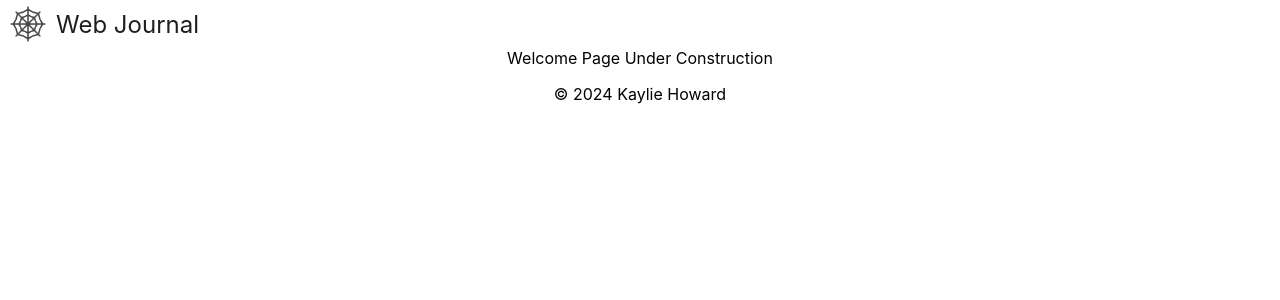
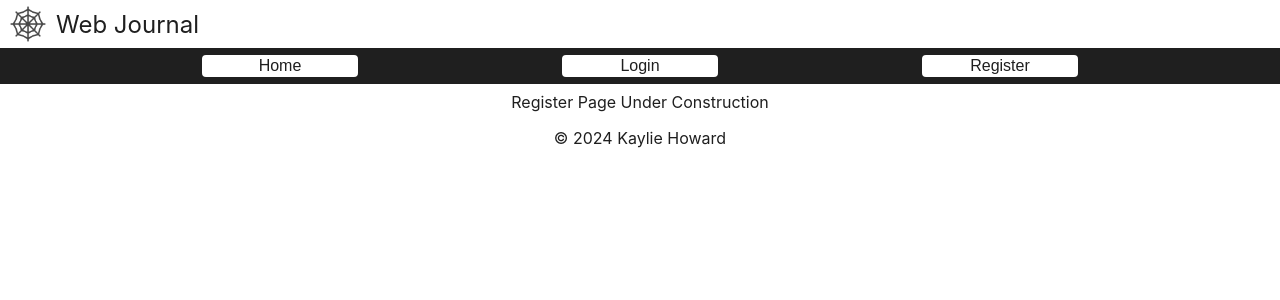
Before and after one commit to howardks/web-journal, a React (Create React App) app: page /web-journal/register in a window 1280 px wide. Shown: the top 300 px of the page. Built offline with nearby package versions, Linux system fonts and the light colour scheme.

Commit message:
Navigation implemented and css updated.

```diff
--- a/package.json
+++ b/package.json
@@ -8,13 +8,14 @@
     "@testing-library/user-event": "^13.5.0",
     "react": "^18.3.1",
     "react-dom": "^18.3.1",
+    "react-router-dom": "^6.24.1",
     "react-scripts": "5.0.1",
     "web-vitals": "^2.1.4"
   },
   "scripts": {
     "start": "react-scripts start",
-    "predeploy" : "npm run build",
-    "deploy" : "gh-pages -d build",
+    "predeploy": "npm run build",
+    "deploy": "gh-pages -d build",
     "build": "react-scripts build",
     "test": "react-scripts test",
     "eject": "react-scripts eject"
--- a/src/App.css
+++ b/src/App.css
@@ -1,43 +1,9 @@
 .App {
   text-align: center;
+  color: #1f1f1f;
 }
 
-.App-logo {
-  height: 40vmin;
-  pointer-events: none;
-}
-
-@media (prefers-reduced-motion: no-preference) {
-  .App-logo {
-    animation: App-logo-spin infinite 20s linear;
-  }
-}
-
-.App-header {
-  background-color: #282c34;
-  min-height: 100vh;
-  display: flex;
-  flex-direction: column;
-  align-items: center;
-  justify-content: center;
-  font-size: calc(10px + 2vmin);
-  color: white;
-}
-
-.App-link {
-  color: #61dafb;
-}
-
-@keyframes App-logo-spin {
-  from {
-    transform: rotate(0deg);
-  }
-  to {
-    transform: rotate(360deg);
-  }
-}
-
-.Header {
+#Logo-Div {
   text-align: left;
   display: flex;
   align-items: center;
@@ -47,10 +13,32 @@
 .Header-Img {
   padding-left: 8px;
   padding-right: 8px;
-  height: 40px;
+  height: 5vh;
 }
 
 .Header-Text {
   font-size: x-large;
   color: #1f1f1f;
 }
+
+#Navbar {
+  font-size: medium;
+  display: flex;
+  border-top: 2px solid #1f1f1f;
+  border-bottom: 2px solid #1f1f1f;
+  justify-content: space-evenly;
+  height: 4vh;
+  align-items: center;
+  background-color: #1f1f1f;
+  margin-bottom: 1vh;
+}
+
+#Navbar button {
+  border: 2px solid #1f1f1f;
+  border-radius: 6px;
+  font-size: medium;
+  width: 10em;
+  padding: 1%;
+  background-color: white;
+  color: #1f1f1f;
+}
--- a/src/App.js
+++ b/src/App.js
@@ -1,14 +1,53 @@
 import './App.css';
+import { createBrowserRouter, RouterProvider, Outlet } from 'react-router-dom';
 import Header from './Components/Header';
 import Footer from './Components/Footer';
 import Welcome from './Components/Welcome';
+import Register from './Components/Register';
+import Login from './Components/Login';
+
+
+function Layout() {
+  return (
+    <>
+      <Header />
+      <Outlet />
+      <Footer />
+    </>
+  );
+}
+
+const router = createBrowserRouter([
+  {
+    path: '/web-journal',
+    element: <Layout />,
+    children: [
+      {
+        path: '/web-journal',
+        element: <Welcome />
+      },
+      {
+        path: '/web-journal/register',
+        element: <Register />
+      },
+      {
+        path: '/web-journal/login',
+        element: <Login />
+      },
+      {
+        path: '/web-journal/test',
+        element: <div>This is a test page.</div>
+      }
+    ]
+  }
+]);
 
 function App() {
   return (
     <div className="App">
-      <Header />
-      <Welcome />
-      <Footer />
+      <div className="container">
+        <RouterProvider router={router} />
+      </div>
     </div>
   );
 }
--- a/src/Components/Header.js
+++ b/src/Components/Header.js
@@ -1,10 +1,18 @@
 import logo from "./logo.png";
+import { Link } from "react-router-dom";
 
 function Header() {
     return (
         <div className="Header">
-            <img src={logo} className="Header-Img" alt="Web Icon" />
-            <span className="Header-Text">Web Journal</span>
+            <div id="Logo-Div">
+                <img src={logo} className="Header-Img" alt="Web Icon" />
+                <span className="Header-Text">Web Journal</span>
+            </div>
+            <div id='Navbar'>
+                <Link className="Nav-Link" to='/web-journal/'><button>Home</button></Link>
+                <Link className="Nav-Link" to='/web-journal/login'><button>Login</button></Link>
+                <Link className="Nav-Link" to='/web-journal/register'><button>Register</button></Link>
+            </div>
         </div>
     )
 }
--- /dev/null
+++ b/src/Components/Login.js
@@ -0,0 +1,9 @@
+function Login() {
+    return (
+        <div>
+            Login Page Under Construction
+        </div>
+    )
+}
+
+export default Login;
--- /dev/null
+++ b/src/Components/Register.js
@@ -0,0 +1,9 @@
+function Register() {
+    return (
+        <div>
+            Register Page Under Construction
+        </div>
+    )
+}
+
+export default Register;
```
Also changed, not shown: 1 other file (tests, documents, lock files or other folders).
